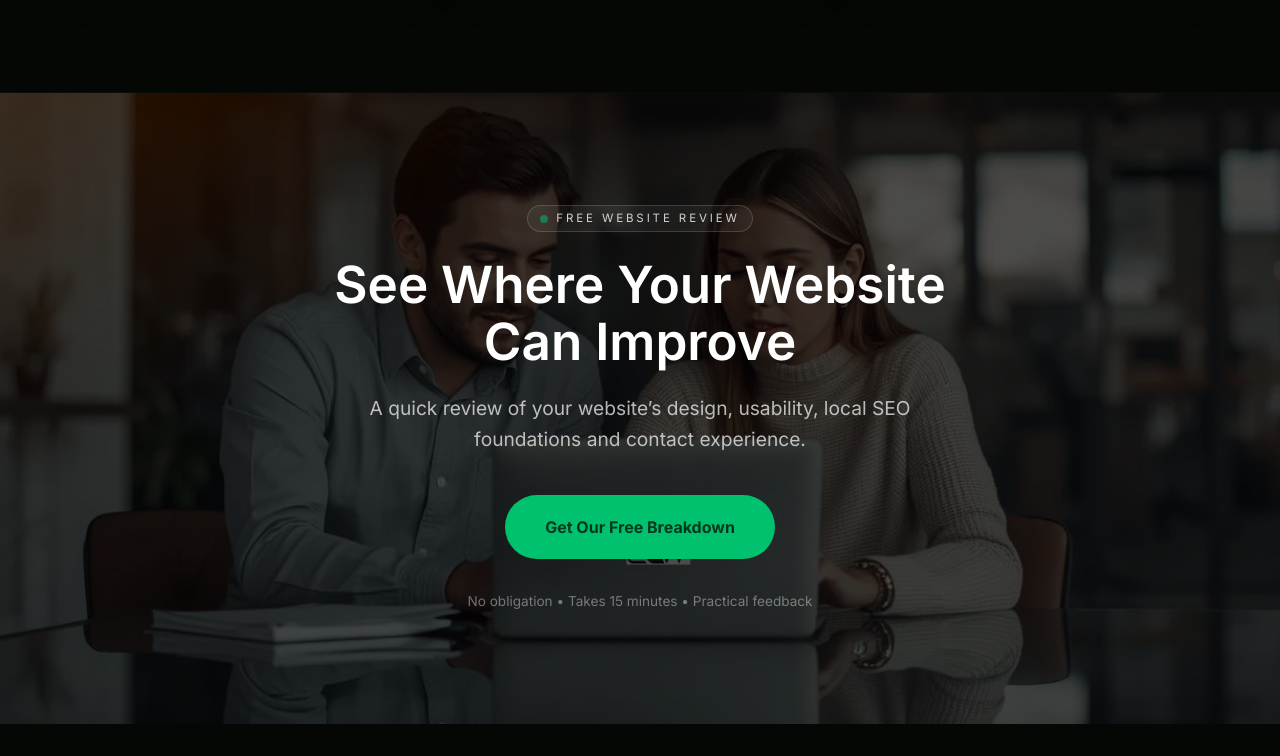
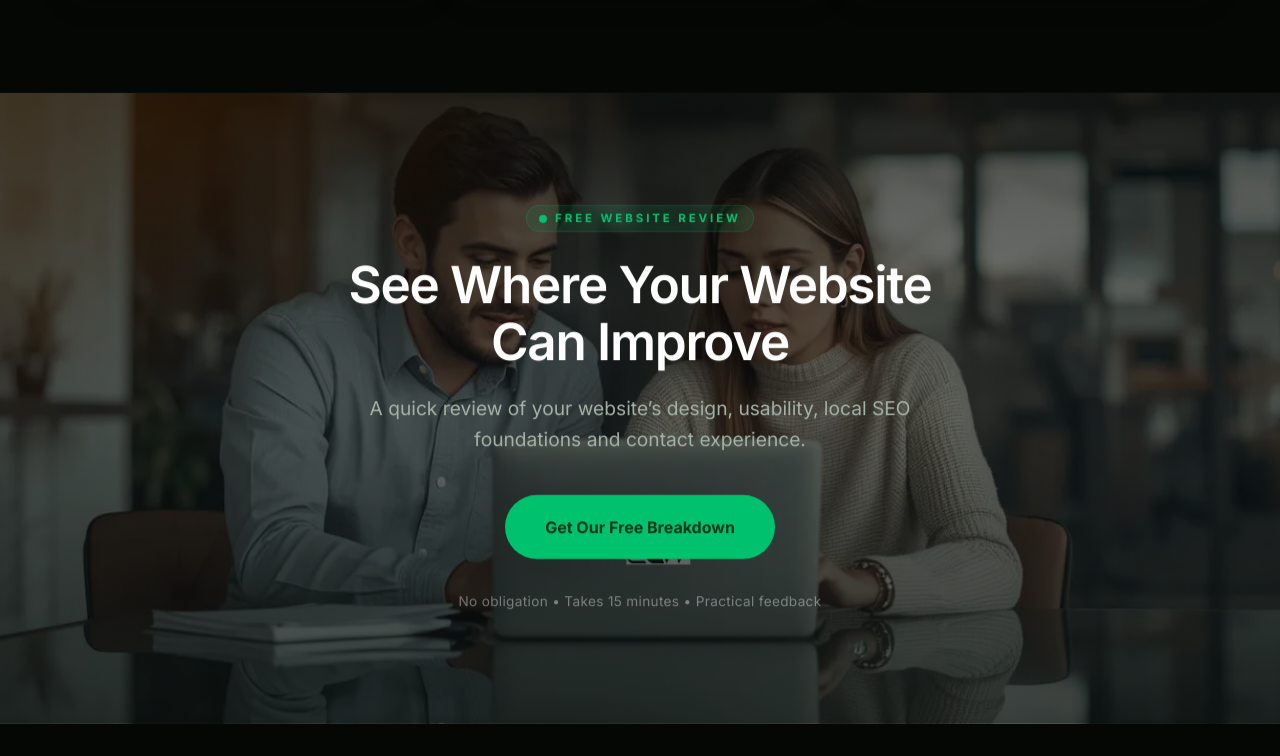
Before and after one commit to Soloteam80/toplocalwebsites.com, a plain HTML site: page work.html in a window 1280 px wide. Shown: the part 5264-6020 px from the top of the page. Drawn offline with nearby package versions, Linux system fonts and the light colour scheme; animation ran at ten frames a second.

Commit message:
Standardize About and Work CTA layouts

```diff
--- a/work.html
+++ b/work.html
@@ -848,37 +848,46 @@ Restaurant websites featuring menus, opening information, booking links, contact
 <!-- SECTION 6 — FINAL CTA -->
 <section class="relative w-full py-20 md:py-28 overflow-hidden group reveal">
 
+    <!-- Background image layer -->
     <div class="absolute inset-0 -z-20 overflow-hidden">
-    <img src="assets/images/client-case-study-business-collaboration-toplocalwebsites.webp" loading="lazy" alt="Strategy session analyzing business growth opportunities" class="w-full h-full object-cover scale-110"/>
+        <img src="assets/images/client-case-study-business-collaboration-toplocalwebsites.webp" loading="lazy" alt="Strategy session analyzing business growth opportunities" class="w-full h-full object-cover scale-110 transition-transform duration-[6000ms] ease-out group-hover:scale-105"/>
     </div>
 
-<div class="absolute inset-0 bg-black/70 -z-10"></div>
+    <!-- Dark overlay layer -->
+    <div class="absolute inset-0 bg-gradient-to-b from-[#080D0A]/70 via-[#080D0A]/55 to-[#080D0A]/75 -z-10"></div>
 
+    <!-- Centered content container -->
     <div class="max-w-3xl mx-auto px-margin-mobile md:px-margin-desktop text-center relative z-10">
 
-<div class="inline-flex items-center gap-2 px-3 py-1 rounded-full border border-white/15 bg-white/5 mb-6">
-<span class="w-2 h-2 rounded-full bg-primary animate-pulse"></span>
-<span class="text-white/80 text-[0.72rem] uppercase tracking-[0.25em]">FREE WEBSITE REVIEW</span>
+        <!-- Badge -->
+        <div class="inline-flex items-center gap-2 px-3 py-1 rounded-full border border-primary/20 bg-primary/10 mb-6">
+            <span class="w-2 h-2 rounded-full bg-primary"></span>
+            <span class="text-primary font-bold uppercase tracking-[0.25em] text-[0.72rem]">FREE WEBSITE REVIEW</span>
         </div>
 
-<h2 class="text-white text-[2.2rem] md:text-[3.2rem] font-semibold leading-[1.1] mb-6">
+        <!-- Heading -->
+        <h2 class="text-white text-[2.2rem] md:text-[3.2rem] font-semibold leading-[1.1] tracking-tight mb-6">
             See Where Your Website Can Improve
         </h2>
 
-<p class="text-white/70 text-[1.05rem] md:text-[1.2rem] leading-relaxed max-w-2xl mx-auto mb-10">
+        <!-- Paragraph -->
+        <p class="text-on-surface-variant text-[1.05rem] md:text-[1.2rem] leading-relaxed max-w-2xl mx-auto mb-10">
             A quick review of your website’s design, usability, local SEO foundations and contact experience.
         </p>
 
+        <!-- Button -->
         <button onclick="window.location.href='contact.html'"
             class="bg-primary text-on-primary px-10 py-5 rounded-full font-bold text-[1rem] transition-all duration-300 hover:-translate-y-1 hover:shadow-[0_0_50px_rgba(0,194,110,0.55)] active:scale-95">
             Get Our Free Breakdown
         </button>
 
-<p class="text-white/40 text-[0.85rem] mt-8">
+        <!-- Supporting text -->
+        <p class="text-white/40 text-[0.85rem] mt-8 tracking-wide">
             No obligation • Takes 15 minutes • Practical feedback
         </p>
 
     </div>
+
 </section>
 
 <!-- Footer -->
```
Also changed, not shown: about.html (+17 -14 lines). Lines whose indentation alone changed are shown as unchanged.
